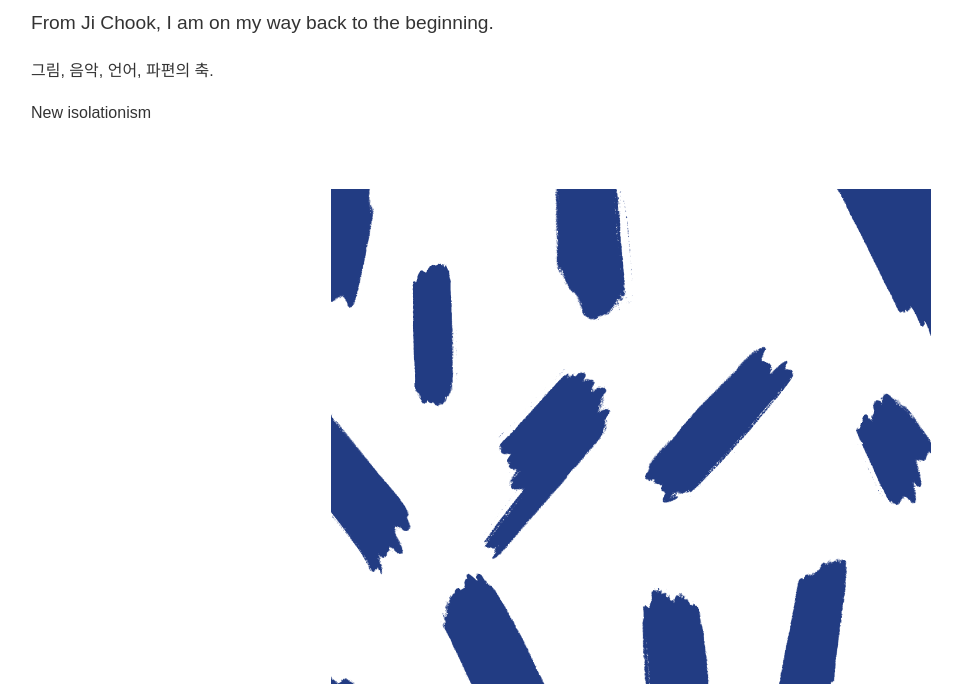
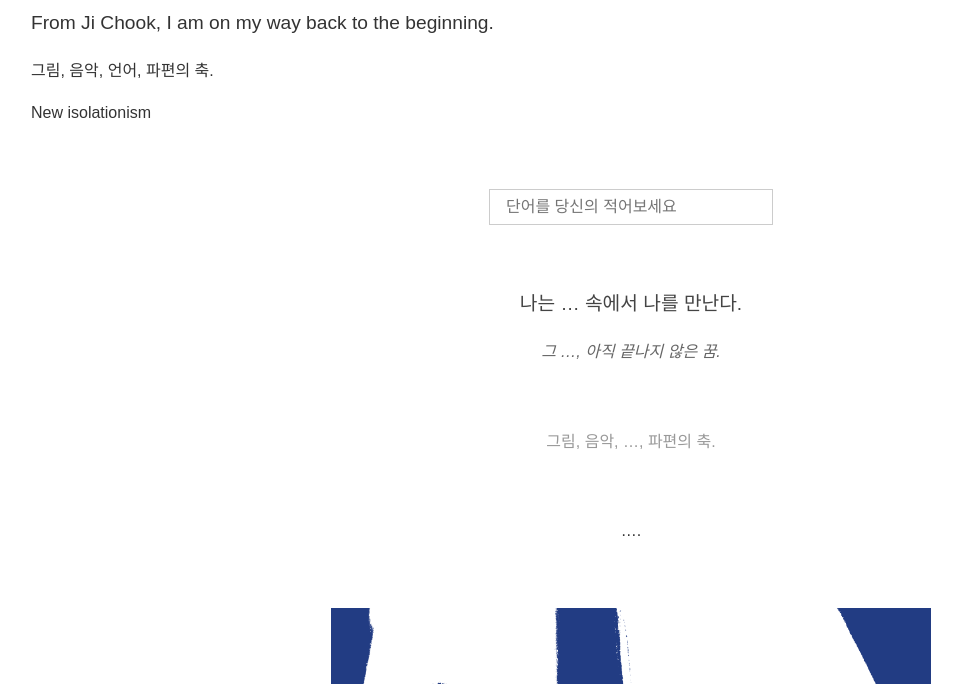
Before and after one commit to VanJichook/vanjichook.github.io, a plain HTML site: page index.html in a window 1280 px wide. Shown: the part 116-800 px from the top of the page, without its empty margins (9-971 px from the left). Drawn offline with Linux system fonts and the light colour scheme.

Commit message:
Update index.html

```diff
--- a/index.html
+++ b/index.html
@@ -26,6 +26,56 @@
   <p class="intro">From Ji Chook, I am on my way back to the beginning.</p>
   <p>그림, 음악, 언어, 파편의 축.</p>
   <p>New isolationism</p>
+
+<!-- ✅ 1. 입력창 -->
+<div style="text-align: center; margin: 4em auto;">
+  <input type="text" id="userInput" placeholder="단어를 당신의 적어보세요"
+         oninput="updateWords()"
+         style="padding: 0.5em 1em; font-size: 1em; width: 250px; border: 1px solid #ccc;" />
+</div>
+
+<!-- ✅ 2. 반응하는 문장들 -->
+<p style="text-align: center; font-size: 1.2em; color: #444;">
+  나는 <span class="echo">…</span> 속에서 나를 만난다.
+</p>
+
+<p style="text-align: center; font-style: italic; color: #666;">
+  그 <span class="echo">…</span>, 아직 끝나지 않은 꿈.
+</p>
+
+<p style="text-align: center; margin-top: 4em; font-variant: small-caps; color: #999;">
+  그림, 음악, <span class="echo">…</span>, 파편의 축.
+</p>
+
+<p style="text-align: center; margin-top: 4em; font-variant: small-caps; color: #333;">
+  <span class="echo">…</span>.
+</p>
+
+<!-- ✅ 3. 애니메이션 + JS -->
+<style>
+  .echo {
+    transition: opacity 0.5s ease;
+  }
+  .fading {
+    opacity: 0;
+  }
+</style>
+
+<script>
+  function updateWords() {
+    const value = document.getElementById("userInput").value || "…";
+    const spans = document.querySelectorAll(".echo");
+
+    spans.forEach(span => {
+      span.classList.add("fading");
+
+      setTimeout(() => {
+        span.textContent = value;
+        span.classList.remove("fading");
+      }, 250); // 페이드 아웃 후 교체
+    });
+  }
+</script>
 
 <figure style="text-align: center; margin: 4em auto;">
   <img src="assets/memory_250329.png"
```
